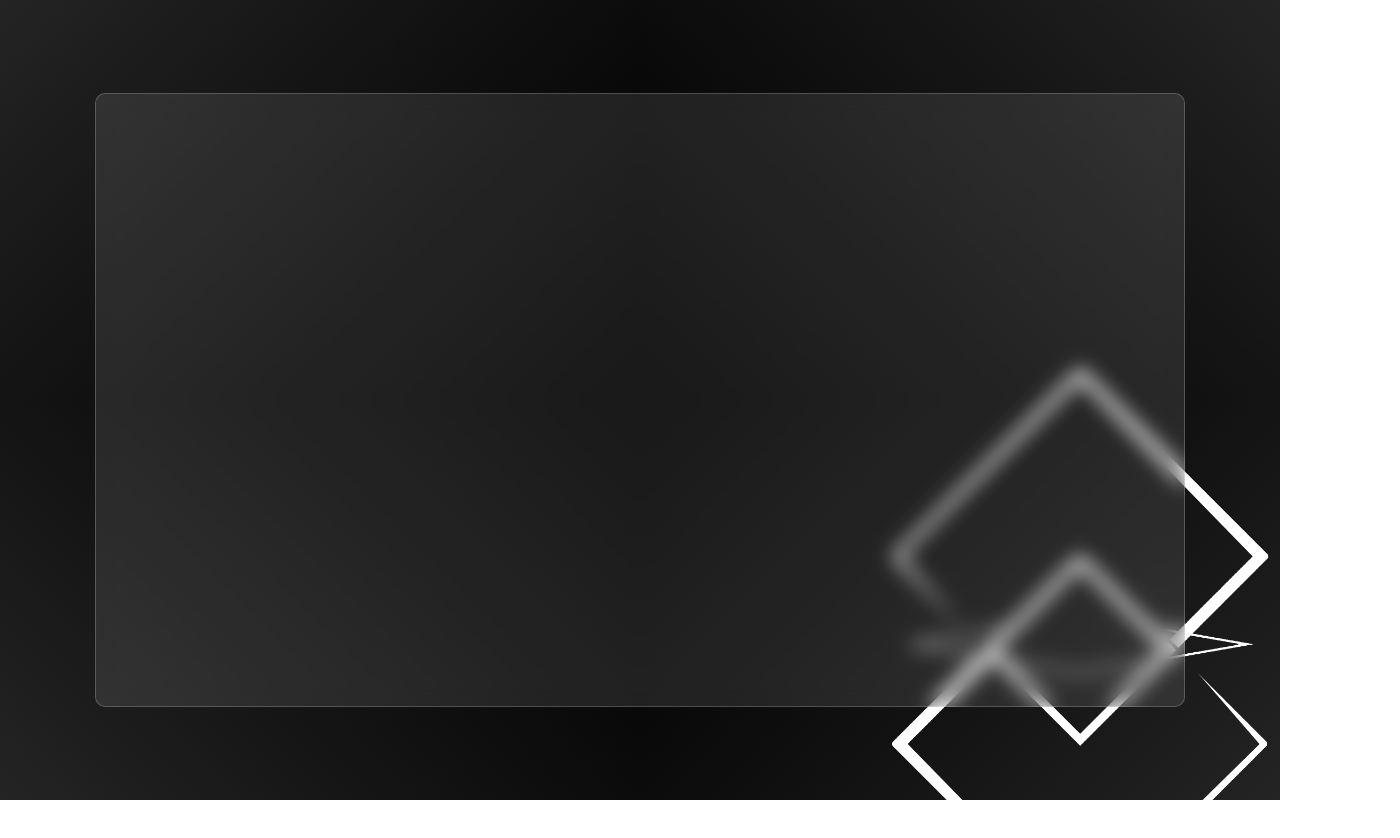
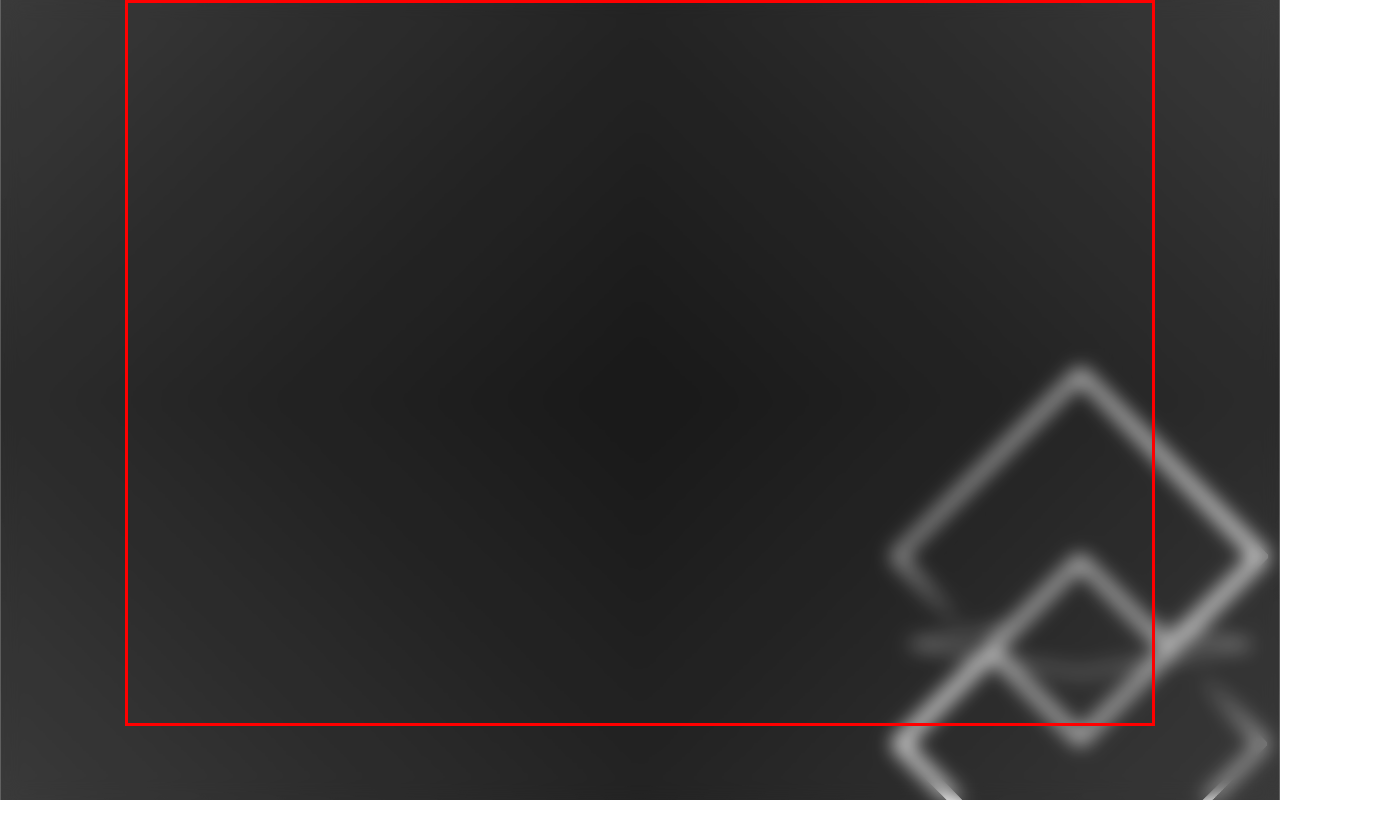
Before and after one commit to 1Swagner3/websideAI, a React (Create React App) app in the folder frontend/: page / in a window 1280 px wide. Shown: the top 838 px of the page, 1400 px wide, since content can reach past the window. After the commit the page ends 800 px from the top, so only its background shows below. Built offline with nearby package versions, Linux system fonts and the light colour scheme.

Commit message:
ui rework pt3

```diff
--- /dev/null
+++ b/frontend/src/designComponents/content-container.tsx
@@ -0,0 +1,7 @@
+import '../styles/content-container.css';
+
+export default function ContentContainer(){
+    return (
+        <div className="content-container"></div>
+    );
+}
--- a/frontend/src/designComponents/frostedGlass.tsx
+++ b/frontend/src/designComponents/frostedGlass.tsx
@@ -1,6 +1,9 @@
 import '../styles/frostedGlass.css';
+import ContentContainer from './content-container';
 export default function FrostedGlass(){
     return (
-        <div className="frosted_glass"></div>
+        <div className="frosted_glass">
+            <ContentContainer/>
+        </div>
     );
 }
--- a/frontend/src/styles/background.css
+++ b/frontend/src/styles/background.css
@@ -9,4 +9,5 @@
     align-items: center;
     justify-content: center;
     position: relative;
+    overflow: hidden;
 }
--- /dev/null
+++ b/frontend/src/styles/content-container.css
@@ -0,0 +1,7 @@
+.content-container{
+    height: 90vh;
+    width: 80vw;
+    margin: auto;
+    border: 3px solid red;
+    position: relative;
+}
--- a/frontend/src/styles/frostedGlass.css
+++ b/frontend/src/styles/frostedGlass.css
@@ -1,10 +1,17 @@
 .frosted_glass {
-    width: 85vw;
-    height: 47.8125vw;
+    width: 100vw;
+    height: 100vh;
     position: relative;
     background: rgba(255, 255, 255, 0.1);
-    border-radius: 10px;
     backdrop-filter: blur(10px);
     border: 1px solid rgba(255, 255, 255, 0.2);
     overflow: hidden;
 }
+
+.container{
+    height: 90vh;
+    width: 80vw;
+    margin: auto;
+    border: 3px solid red;
+    position: relative;
+}
```
